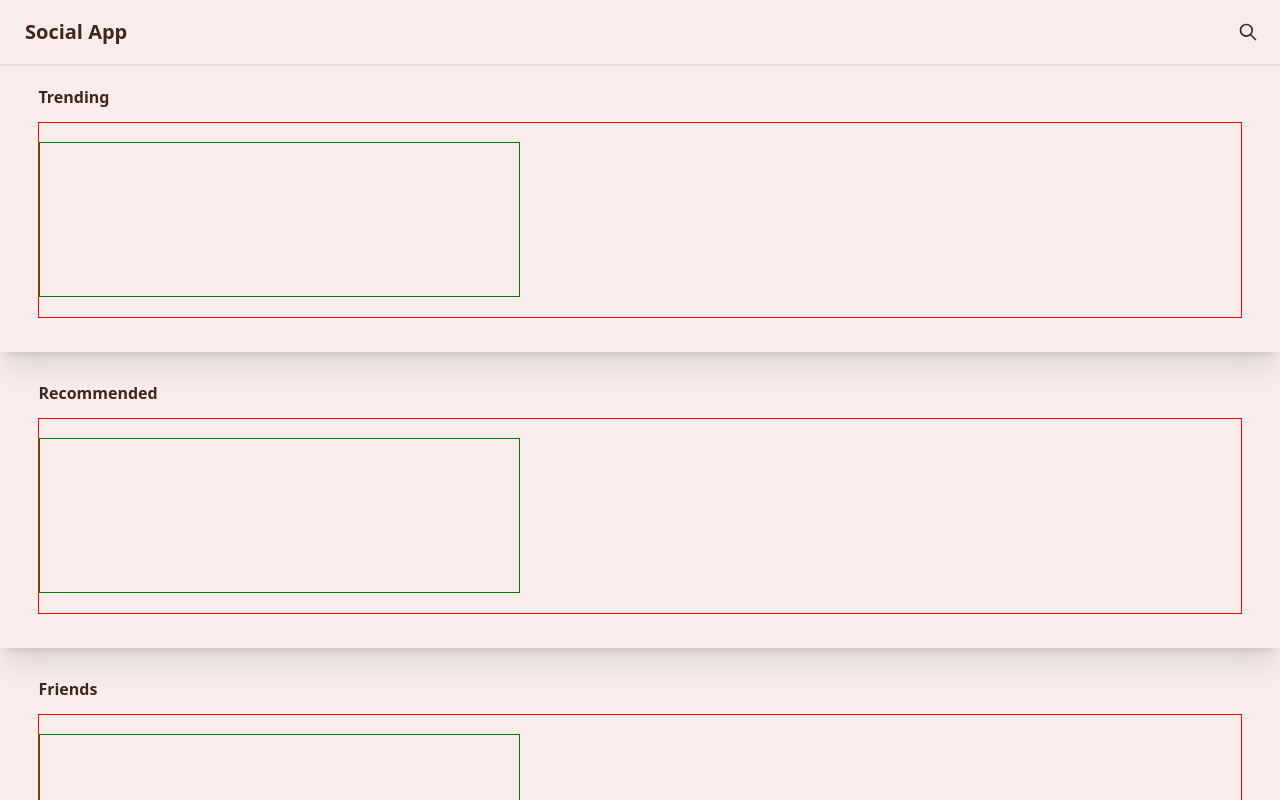
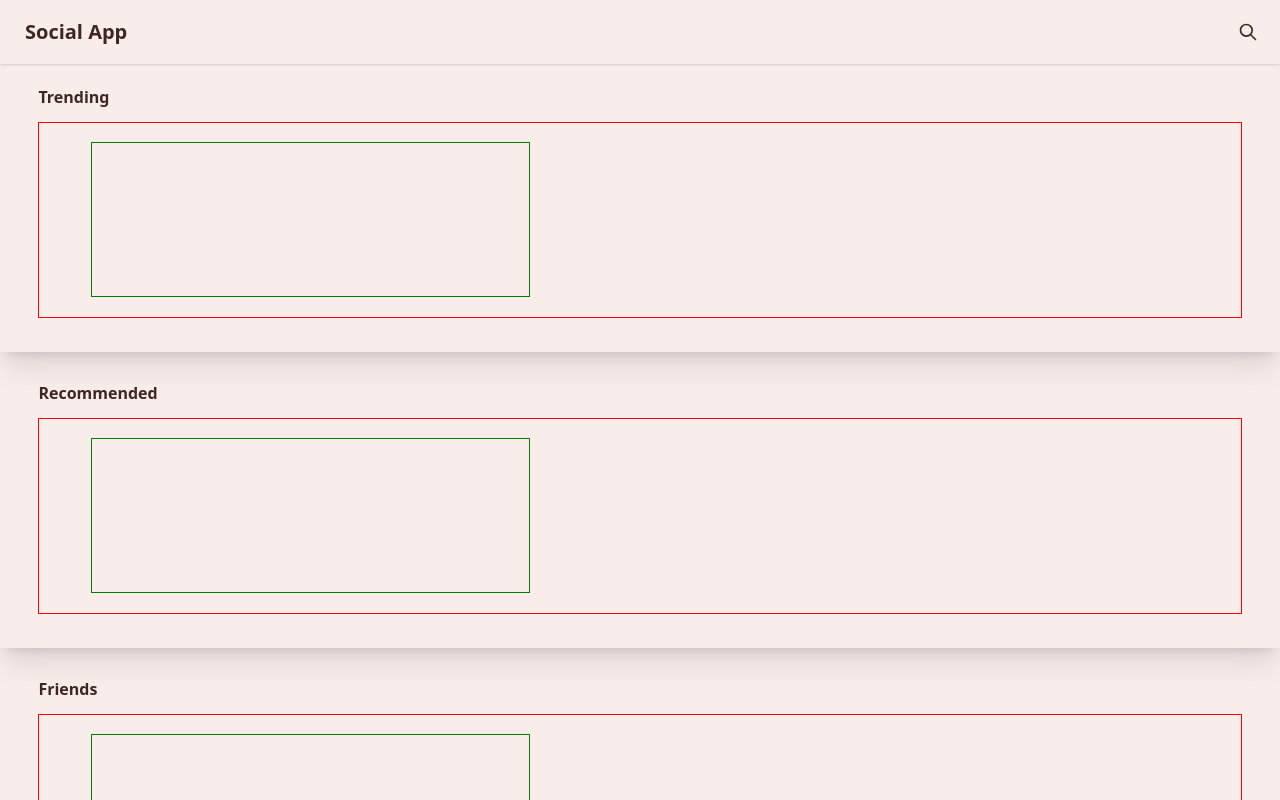
Before and after one commit to Larppa1/social-app, a React (Create React App) app: page / in a window 1280 px wide. Shown: the top 800 px of the page. Built offline with nearby package versions, Linux system fonts and the light colour scheme.

Commit message:
sectionStyles.css: Add padding-inline to sectionContainer div:last-child.

```diff
--- a/src/components/Section/sectionStyles.css
+++ b/src/components/Section/sectionStyles.css
@@ -23,6 +23,7 @@
     flex-direction: row;
     align-items: center;
     border: 1px solid red;
+    padding-inline: 4vw;
     min-height: 70%;
     height: 70%;
     max-height: 70%;
```
